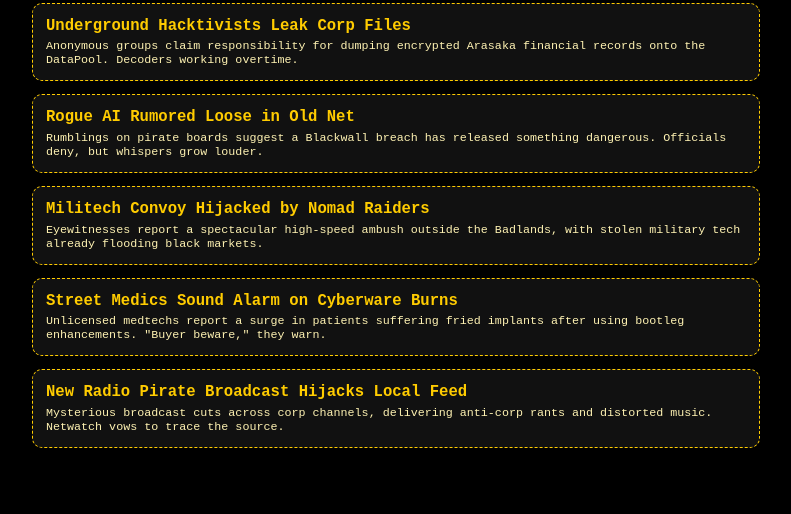
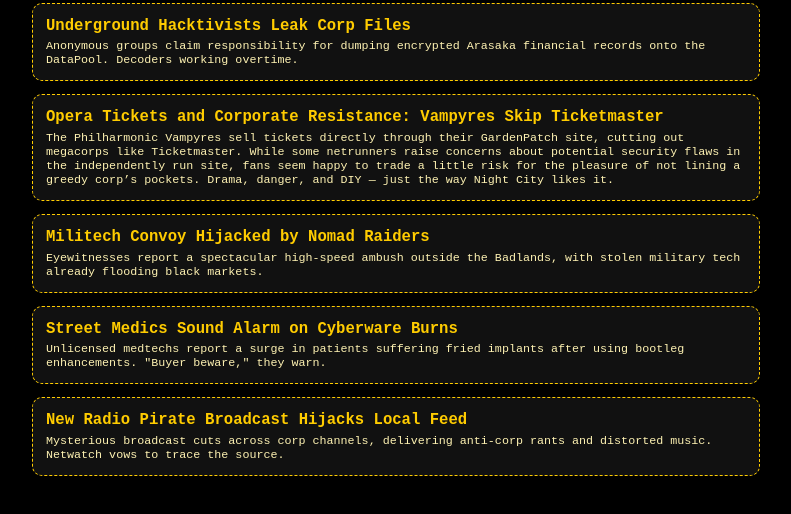
Before and after one commit to A-MK-O/Independent-scream-sheets, a plain HTML site: page index.html in a window 1280 px wide. Shown: the part 118-632 px from the top of the page, without its empty margins (244-1035 px from the left). Drawn offline with Linux system fonts and the light colour scheme.

Commit message:
Update index.html

```diff
--- a/index.html
+++ b/index.html
@@ -49,8 +49,8 @@
     </div>
 
     <div class="headline">
-        <div class="headline-title">Rogue AI Rumored Loose in Old Net</div>
-        <div class="headline-snippet">Rumblings on pirate boards suggest a Blackwall breach has released something dangerous. Officials deny, but whispers grow louder.</div>
+        <div class="headline-title">Opera Tickets and Corporate Resistance: Vampyres Skip Ticketmaster</div>
+        <div class="headline-snippet">The Philharmonic Vampyres sell tickets directly through their GardenPatch site, cutting out megacorps like Ticketmaster. While some netrunners raise concerns about potential security flaws in the independently run site, fans seem happy to trade a little risk for the pleasure of not lining a greedy corp’s pockets. Drama, danger, and DIY — just the way Night City likes it.</div>
     </div>
 
     <div class="headline">
```
